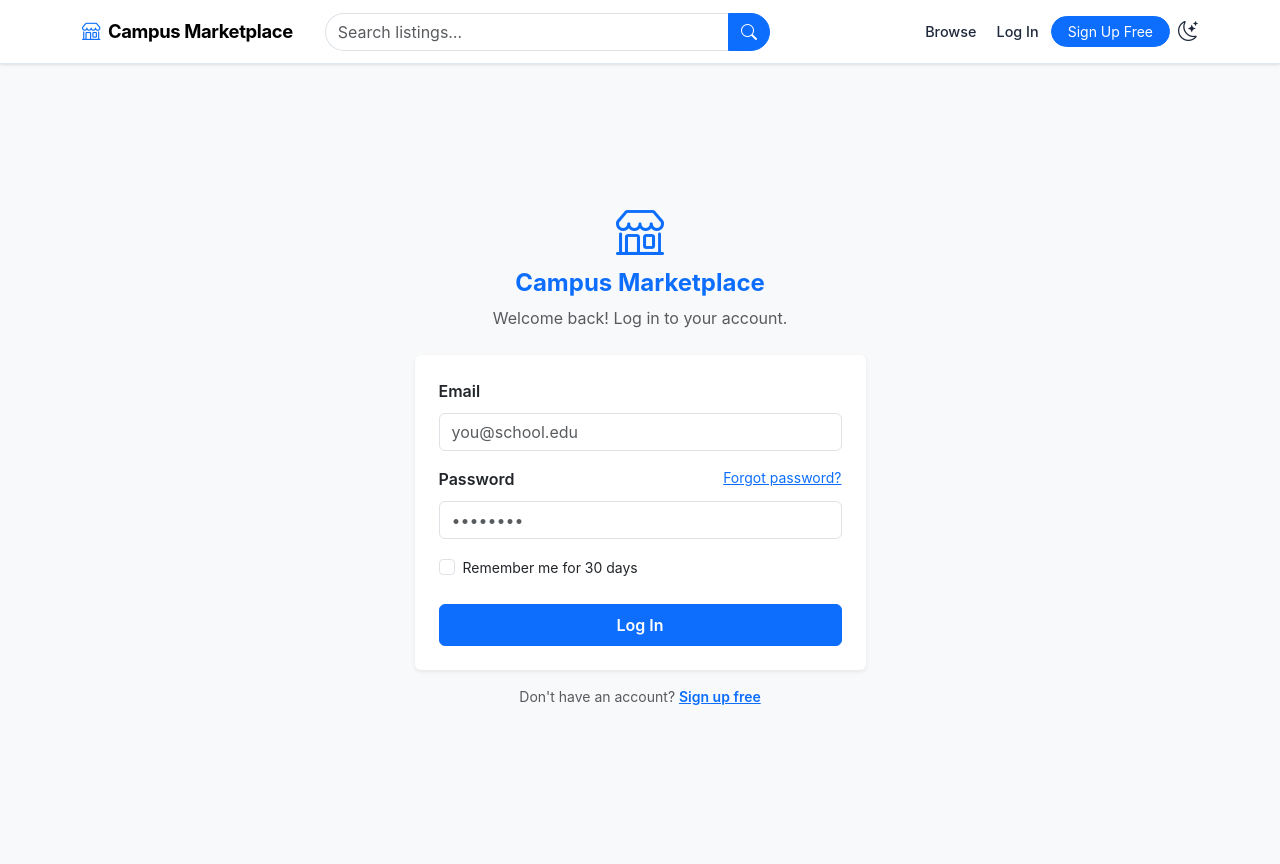
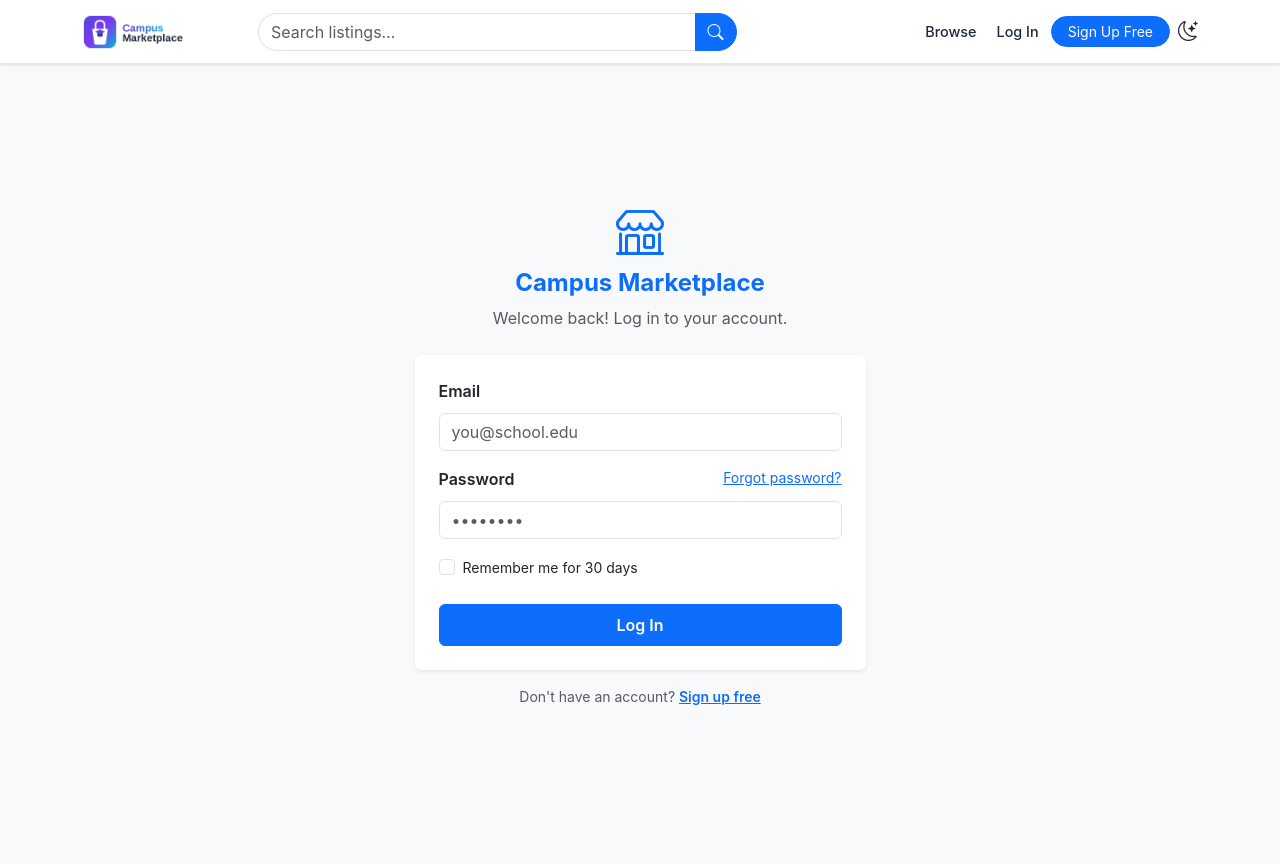
Before and after one commit to Rjems995/CampusMarketplace, a Flask app: a page that uses templates/base.html in a window 1280 px wide. Run offline with Flask 3, Linux system fonts and the light colour scheme; some libraries are stand-ins or nearby versions.

Commit message:
Add favicon and apple-touch-icon links
Added favicon and apple-touch-icon links to the head section.

```diff
--- a/templates/base.html
+++ b/templates/base.html
@@ -3,6 +3,8 @@
 <head>
   <meta charset="UTF-8">
   <meta name="viewport" content="width=device-width, initial-scale=1">
+  <link rel="icon" type="image/png" href="{{ url_for('static', filename='images/favicon-32.png') }}">
+  <link rel="apple-touch-icon" href="{{ url_for('static', filename='images/favicon-512.png') }}">
   <title>{% block title %}{{ title or app_name }}{% endblock %} — {{ app_name }}</title>
   <meta name="description" content="{% block meta_desc %}Campus Marketplace — Buy, sell, and trade safely within your university community.{% endblock %}">
 
@@ -21,7 +23,7 @@
 <nav class="navbar navbar-expand-lg navbar-custom sticky-top" id="mainNav">
   <div class="container">
     <a class="navbar-brand fw-bold" href="{{ url_for('main.index') }}">
-      <i class="bi bi-shop me-2 text-primary"></i>{{ app_name }}
+  <img src="{{ url_for('static', filename='images/wordmark.png') }}" alt="{{ app_name }}" height="36">
     </a>
 
     <!-- Search bar -->
```
